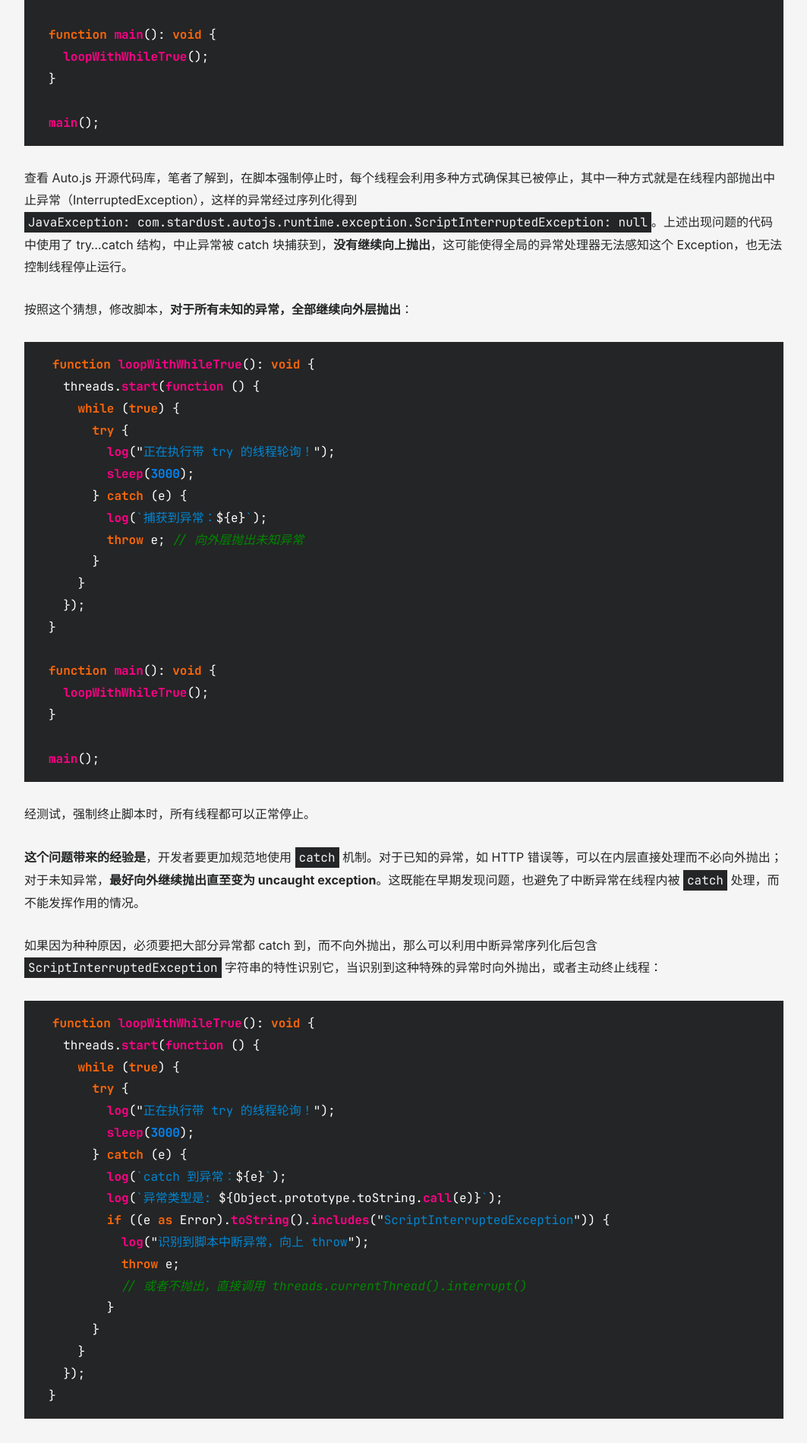
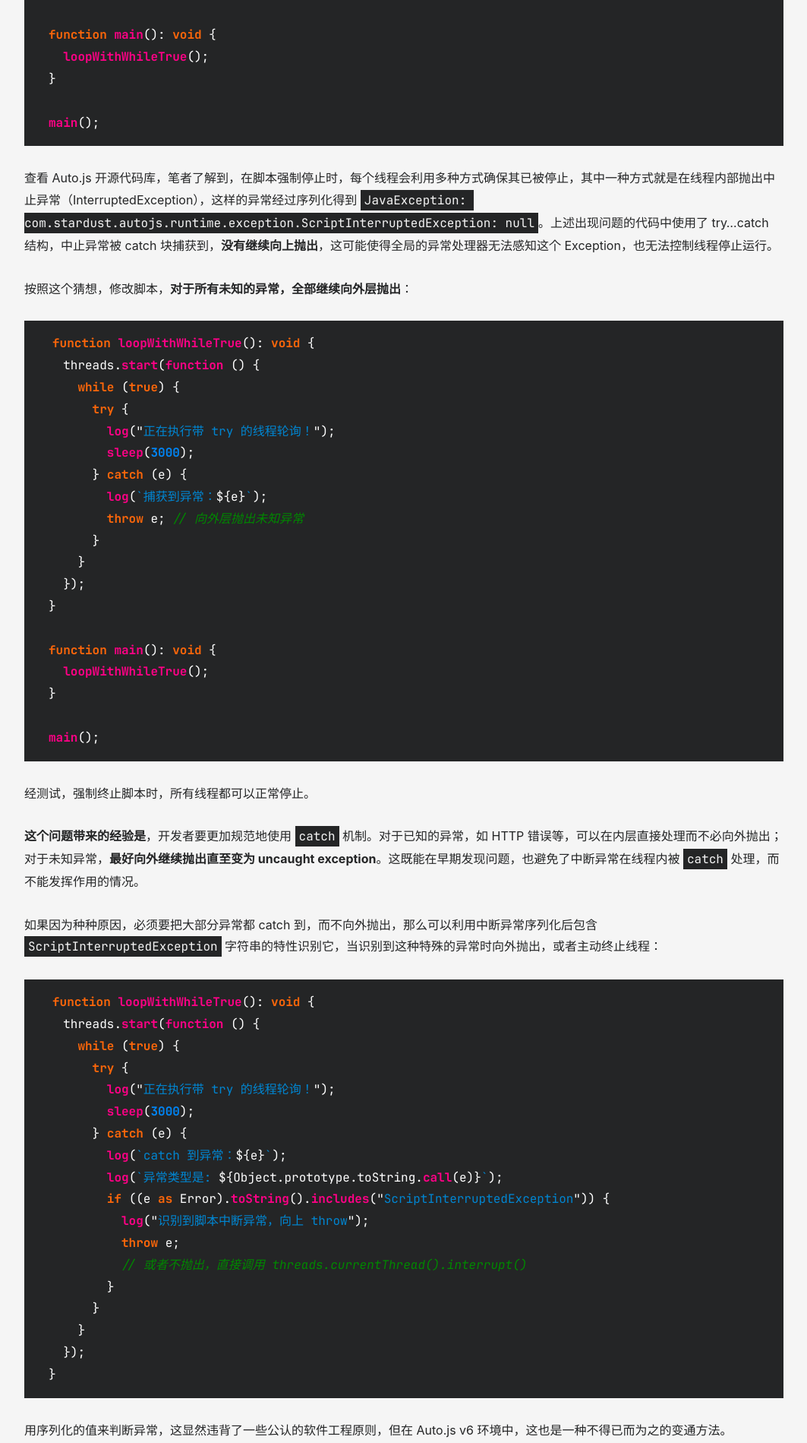
Before and after one commit to litequark/litequark.github.io, a Jekyll site: the page built from all_collections/_posts/2026-01-28-autojs.md, in a window 1280 px wide. Shown: the part 3726-5625 px from the top of the page at 76% size, without its empty margins (108-1171 px from the left). Built offline with Jekyll 4.4.1, drawn with Linux system fonts in a browser that asks for light colours; some web fonts are replaced.

Commit message:
fix: inline code not properly wrapping

```diff
--- a/assets/css/post.css
+++ b/assets/css/post.css
@@ -198,6 +198,11 @@ main {
   font-family: var(--font-mono);
 }
 
+.content code.highlighter-rouge {
+  white-space: pre-wrap;
+  overflow-wrap: break-word;
+}
+
 @media (prefers-color-scheme: light) {
   .content code,
   .content pre {
```
